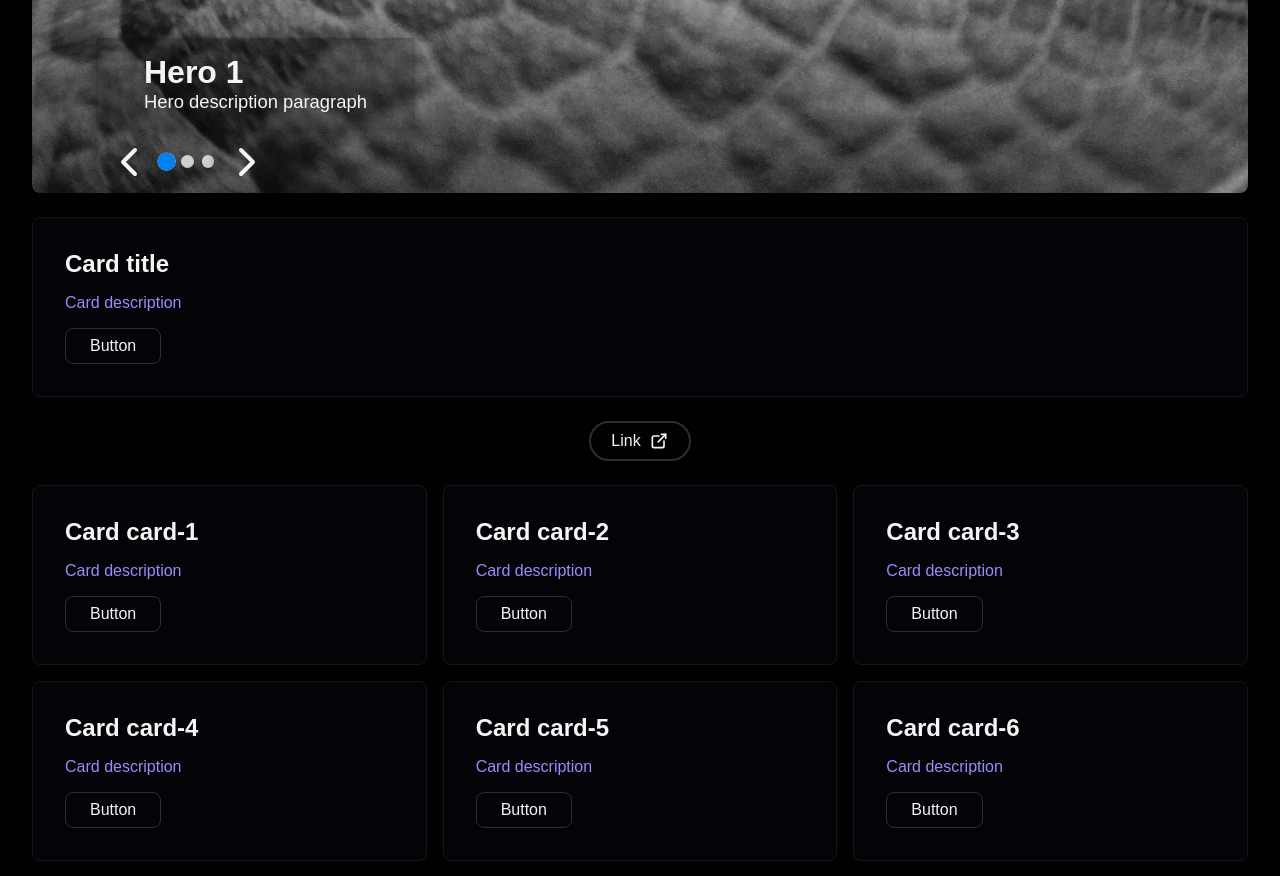
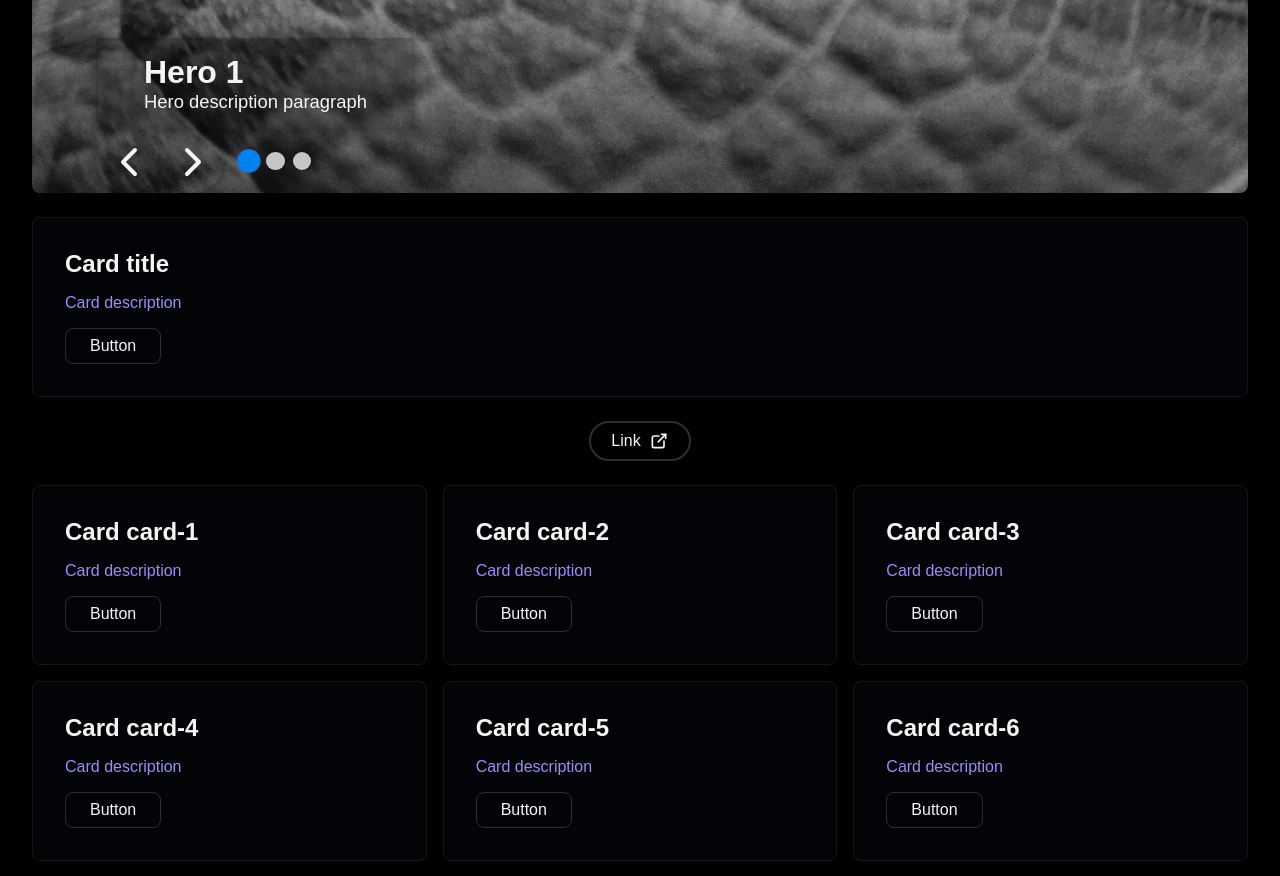
Before and after one commit to froma-dev/dashie, a React (Vite) app: page / in a window 1280 px wide. Shown: the part 1040-1916 px from the top of the page. Built offline with nearby package versions, Linux system fonts and the light colour scheme.

Commit message:
change to basic navigation

```diff
--- /dev/null
+++ b/src/components/BulletIndicator/BulletIndicator.css
@@ -0,0 +1,19 @@
+.indicators-wrapper {
+    display: flex;
+    gap: 0.5rem;
+}
+
+.bullet-indicator {
+    display: flex;
+    width: 1.15rem;
+    height: 1.15rem;
+    border-radius: 50%;
+    background-color: var(--nav-bullet-background);
+    transition: background-color 0.3s ease, transform 0.3s ease;
+    transform: scale(1);
+
+    &.active {
+        transform: scale(1.3);
+        background-color: var(--nav-bullet-value-background);
+    }
+}
--- /dev/null
+++ b/src/components/BulletIndicator/BulletIndicator.tsx
@@ -0,0 +1,14 @@
+import { classNamesBuilder } from "../../utils/utils";
+import "./BulletIndicator.css";
+
+interface BulletIndicatorProps {
+  className?: string;
+}
+
+const BulletIndicator = ({ className = "" }: BulletIndicatorProps) => {
+  const classNames = classNamesBuilder("bullet-indicator", className);
+
+  return <div className={classNames}></div>;
+};
+
+export default BulletIndicator;
--- a/src/components/Hero/HeroCarousel.css
+++ b/src/components/Hero/HeroCarousel.css
@@ -15,28 +15,9 @@
         grid-column: 1;
         align-self: flex-end;
         z-index: 1;
-
-        .hero__nav {
-            display: flex;
-            align-items: center;
-            padding-left: 4rem;
-            grid-row: 2;
-            grid-column: 1;
-
-            .hero__nav__button {
-                border-radius: 50%;
-                width: 64px;
-                height: 64px;
-                padding: 0.5rem;
-                box-shadow: var(--elevation-medium);
-                border: 1px solid transparent;
-            }
-        }
-
-        .progress-countdown {
-            grid-row: 2;
-            grid-column: 1;
-        }
+        align-items: center;
+        padding-left: 4rem;
+        gap: 1rem;
     }
 
     .hero__content {
--- a/src/components/Hero/HeroCarousel.tsx
+++ b/src/components/Hero/HeroCarousel.tsx
@@ -3,6 +3,8 @@ import "./HeroCarousel.css";
 import { useState } from "react";
 import HeroCarouselNav from "./HeroCarouselNav";
 import { classNamesBuilder } from "../../utils/utils";
+import BasicNavigator from "../Navigator/BasicNavigator";
+import BulletIndicator from "../BulletIndicator/BulletIndicator";
 
 interface HeroCarouselProps extends HeroProps {
   data: HeroProps[];
@@ -55,15 +57,20 @@ const HeroCarousel = (props: HeroCarouselProps) => {
           </div>
         ))}
       </div>
-      <HeroCarouselNav
-        onClick={handleNavigation}
-        onKeyDown={handleNavigation}
-        onAutoPlay={() => handleNavigation("next")}
-        length={dataLength}
-        current={current}
-        autoPlayIntervalMs={1000}
-        autoPlayMaxSteps={5}
-      />
+      <div className="hero__navigation">
+        <BasicNavigator
+          onClick={handleNavigation}
+          onKeyDown={handleNavigation}
+        />
+        <div className="indicators-wrapper">
+          {Array.from({ length: dataLength }).map((_, index) => (
+            <BulletIndicator
+              key={index}
+              className={index === current ? "active" : ""}
+            />
+          ))}
+        </div>
+      </div>
     </Hero>
   );
 };
```
